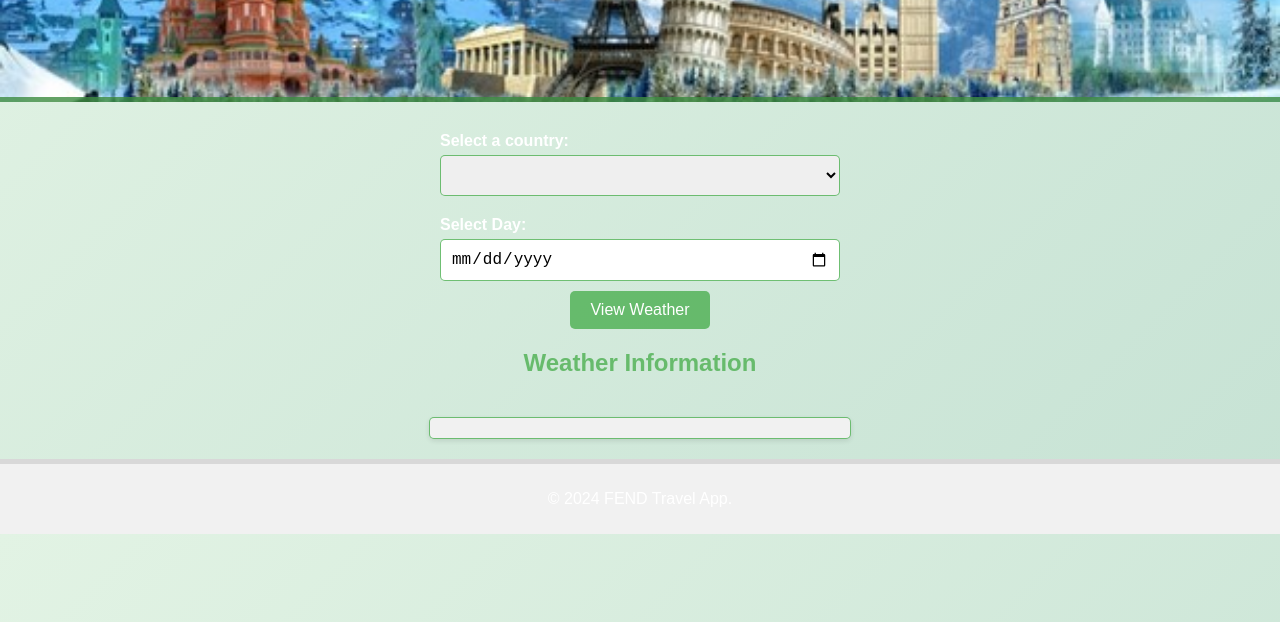
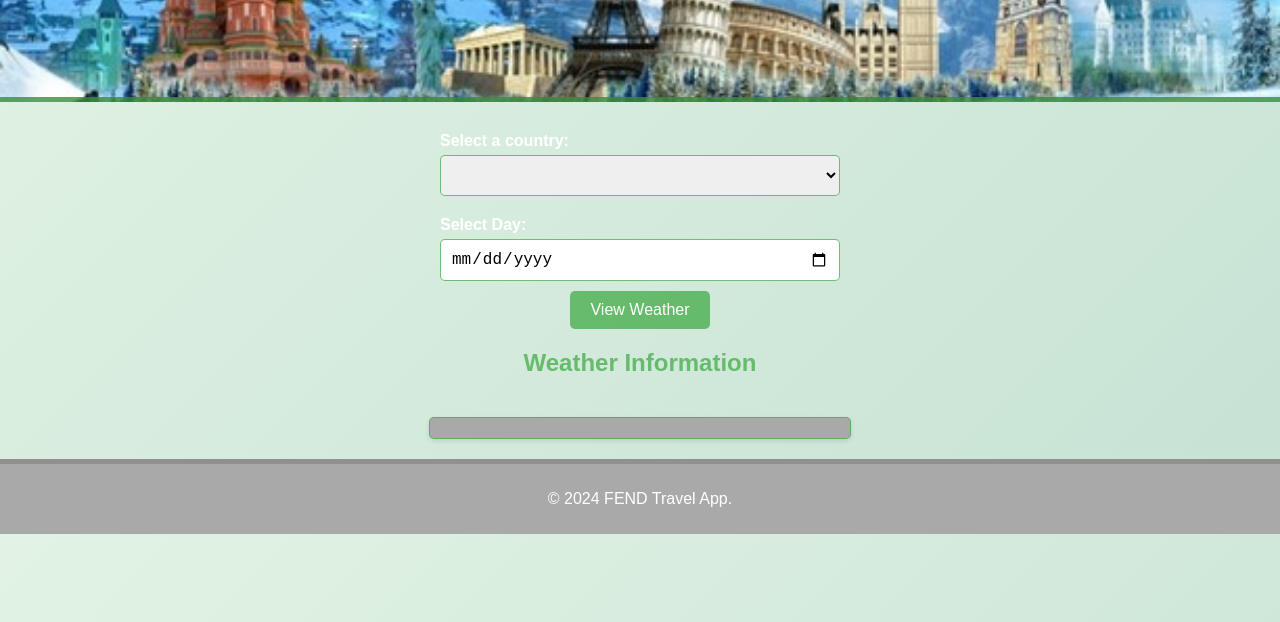
Before and after one commit to tranquoctruong/udacity_fend_travel_app, a website built with webpack: page src/client/html/views/index.html in a window 1280 px wide. Shown: the part 178-800 px from the top of the page. Built offline with nearby package versions, Linux system fonts and the light colour scheme; no server answers.

Commit message:
update color

```diff
--- a/src/client/styles/style.scss
+++ b/src/client/styles/style.scss
@@ -1,6 +1,6 @@
 // styles.scss
 $primary-color: rgba(76, 175, 80, 0.8);
-$secondary-color: #f1f1f1;
+$secondary-color: darkgray;
 $text-color: #fff;
 $font-stack: Arial, sans-serif;
 
```
